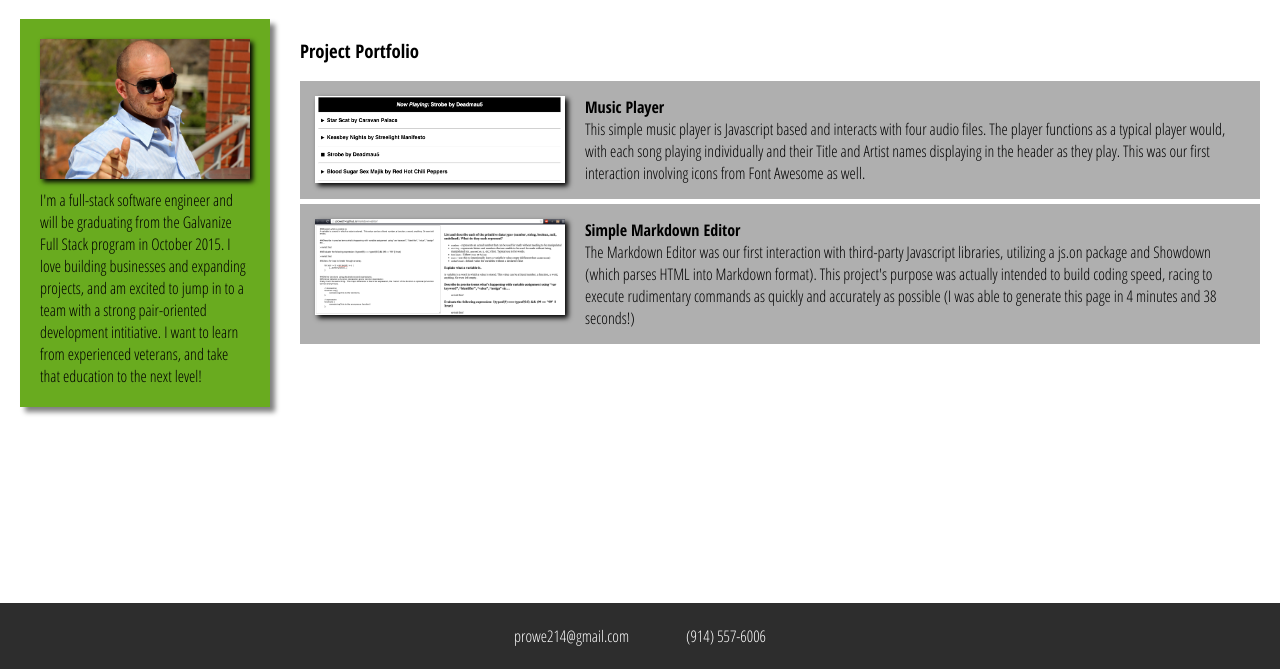
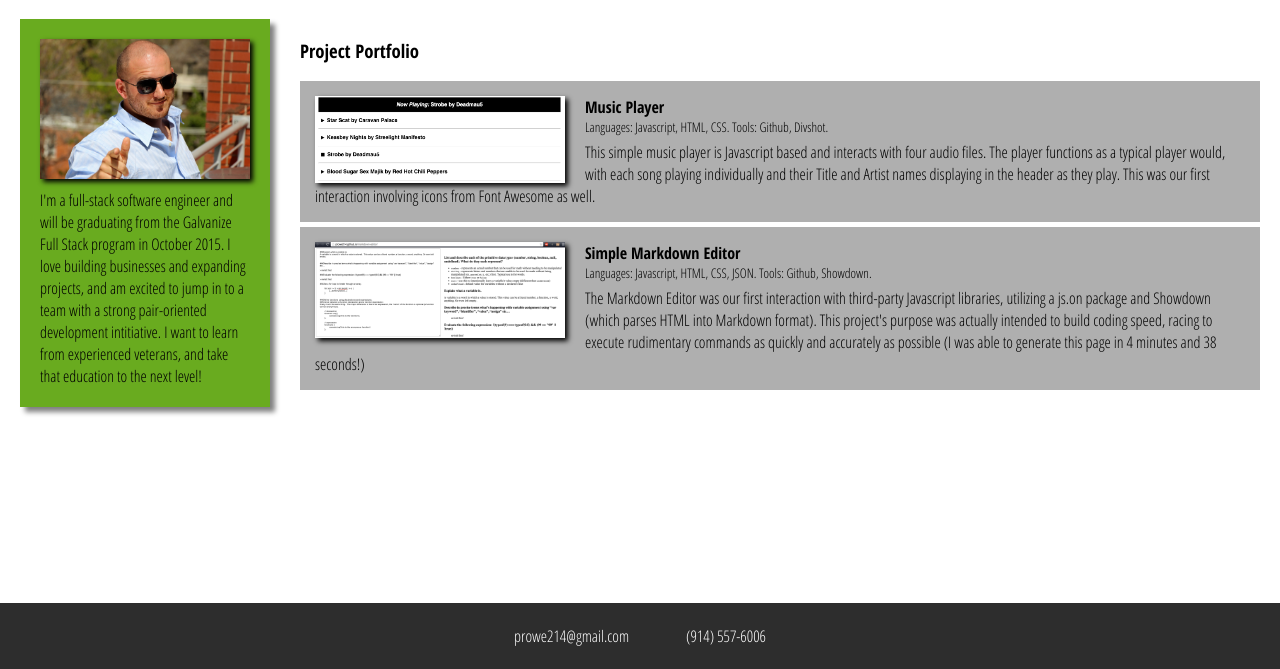
Before and after one commit to prowe214/prowe214.github.io, a plain HTML site: page index.html in a window 1280 px wide. Shown: the part 131-800 px from the top of the page. Drawn offline with Linux system fonts and the light colour scheme.

Commit message:
added subheaders on articles

```diff
--- a/index.html
+++ b/index.html
@@ -31,11 +31,13 @@
       <article class="clearfix">
         <a href="http://development.prowe214-musicplayer.divshot.io/"><img src="img/musicplayer.png" alt="musicplayer" /></a>
         <h4>Music Player</h4>
+        <h5>Languages: Javascript, HTML, CSS. Tools: Github, Divshot.</h5>
         <p>This simple music player is Javascript based and interacts with four audio files.  The player functions as a typical player would, with each song playing individually and their Title and Artist names displaying in the header as they play.  This was our first interaction involving icons from Font Awesome as well.</p>
       </article>
       <article class="clearfix">
         <a href="http://prowe214.github.io/markdown-editor/"><img src="img/simplemarkdown.png" alt="markdown editor" /></a>
         <h4>Simple Markdown Editor</h4>
+        <h5>Languages: Javascript, HTML, CSS, JSON. Tools: Github, Showdown.</h5>
         <p>The Markdown Editor was our first interaction with third-party Javascript libraries, utilizing a js.on package and Showdown (which parses HTML into Markdown format).  This project's purpose was actually intended to build coding speed, racing to execute rudimentary commands as quickly and accurately as possible (I was able to generate this page in 4 minutes and 38 seconds!)</p>
       </article>
     </main>
--- a/style.css
+++ b/style.css
@@ -116,6 +116,14 @@ h4 {
   padding: 0;
 }
 
+h5 {
+  margin: 0;
+  margin-bottom: 5px;
+  padding: 0;
+  font-weight: normal;
+  text-decoration: emphasis;
+}
+
 p {
   margin: 0;
   padding: 0;
```
